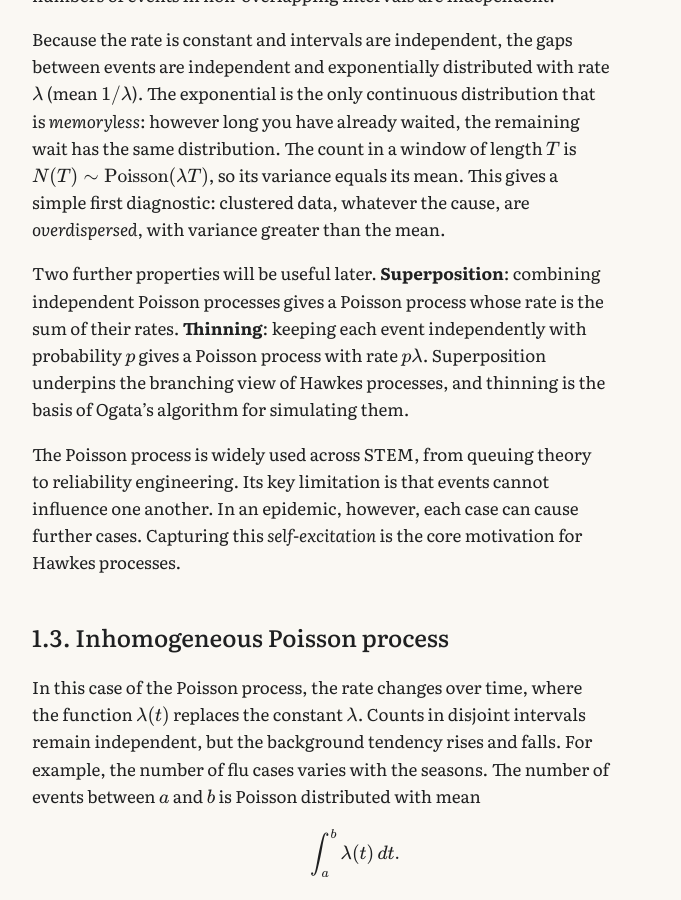
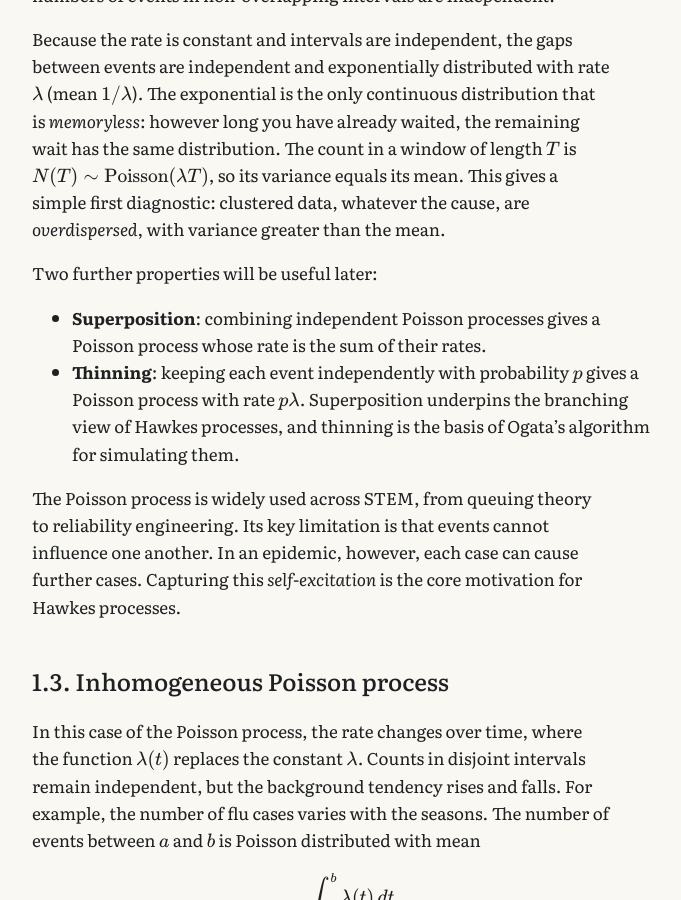
Before and after one commit to timj-wood/timj-wood.github.io, a Jekyll site: the page built from _posts/2026-09-20-hawkes-processes.md, in a window 1280 px wide and 900 px high, scrolled down 2206 px. Shown: the whole window, without its empty margins (285-966 px from the left). Built offline with Jekyll 4.4.1, drawn with Linux system fonts in a browser that asks for light colours; some of the changed text lies outside the part shown.

```diff
--- a/_posts/2026-09-20-hawkes-processes.md
+++ b/_posts/2026-09-20-hawkes-processes.md
@@ -41,7 +41,9 @@ where $$o(h)$$ denotes terms that become negligible relative to $$h$$ as $$h \to
 
 Because the rate is constant and intervals are independent, the gaps between events are independent and exponentially distributed with rate $$\lambda$$ (mean $$1/\lambda$$). The exponential is the only continuous distribution that is *memoryless*: however long you have already waited, the remaining wait has the same distribution. The count in a window of length $$T$$ is $$N(T) \sim \text{Poisson}(\lambda T)$$, so its variance equals its mean. This gives a simple first diagnostic: clustered data, whatever the cause, are *overdispersed*, with variance greater than the mean.
 
-Two further properties will be useful later. **Superposition**: combining independent Poisson processes gives a Poisson process whose rate is the sum of their rates. **Thinning**: keeping each event independently with probability $$p$$ gives a Poisson process with rate $$p\lambda$$. Superposition underpins the branching view of Hawkes processes, and thinning is the basis of Ogata's algorithm for simulating them.
+Two further properties will be useful later:
+- **Superposition**: combining independent Poisson processes gives a Poisson process whose rate is the sum of their rates.
+- **Thinning**: keeping each event independently with probability $$p$$ gives a Poisson process with rate $$p\lambda$$. Superposition underpins the branching view of Hawkes processes, and thinning is the basis of Ogata's algorithm for simulating them.
 
 The Poisson process is widely used across STEM, from queuing theory to reliability engineering. Its key limitation is that events cannot influence one another. In an epidemic, however, each case can cause further cases. Capturing this *self-excitation* is the core motivation for Hawkes processes.
 
```
